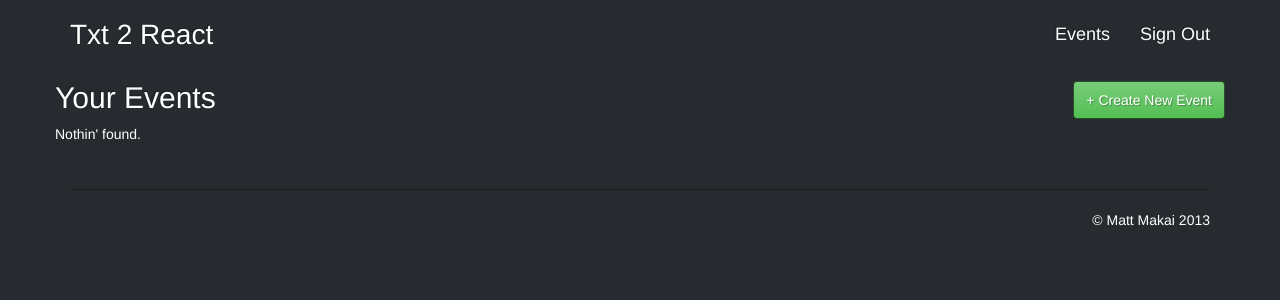
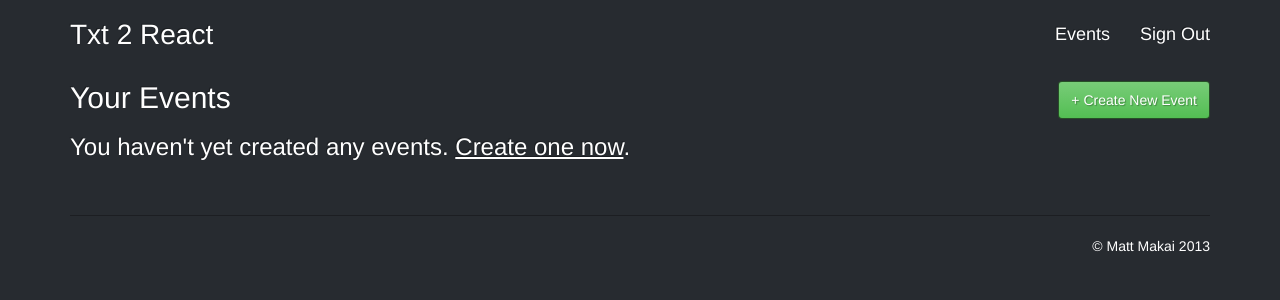
Before and after one commit to mattmakai/txt2react, a Django app: page /events/list/ in a window 1280 px wide. Shown: the top 300 px of the page. Run offline with Django 3.2, Linux system fonts and the light colour scheme; the visitor is signed in with stand-in values (Sample User, id 1); data comes from the database, SQL or seed files in the repository; data that the repository does not hold is empty; some libraries are stand-ins or nearby versions.

Commit message:
adding webhook for twilio to send messages for events

```diff
--- a/reactions/views.py
+++ b/reactions/views.py
@@ -2,6 +2,7 @@ from datetime import datetime
 
 from django.core.urlresolvers import reverse
 from django.http import HttpResponse, HttpResponseRedirect
+from django.views.decorators.csrf import csrf_exempt
 from django.views.generic import ListView, CreateView, DetailView
 
 from braces.views import LoginRequiredMixin
@@ -43,6 +44,7 @@ class CreateEventView(LoginRequiredMixin, CreateView):
 class EventDetailView(LoginRequiredMixin, DetailView):
     model = ReactionEvent
 
+@csrf_exempt
 def respond_to_msg(request):
     if request.method == 'POST':
         r = Reaction()
--- a/templates/base.html
+++ b/templates/base.html
@@ -31,7 +31,7 @@
     </div>
     {% endif %}
 
-    <div id="footer">
+    <div id="footer" style="margin-top: 25px;">
       <div class="container" style="margin-top: 25px;">
          <hr/>
          <p style="text-align: right;">
--- a/templates/reactions/reactionevent_list.html
+++ b/templates/reactions/reactionevent_list.html
@@ -21,6 +21,7 @@
 {% block content %}
     <div class="container">
         <div class="row">
+            <div class="col-md-12">
                 <h2>Your Events <span class="pull-right"><a href="{% url 'create_event' %}" class="btn btn-success">+ Create New Event</a></span></h2>
                 {% if object_list %}
                 <br/>
@@ -43,8 +44,11 @@
                     </tbody>
                 </table>
                 {% else %}
-                Nothin' found.
+                    <h3>You haven't yet created any events.
+                    <a href="{% url 'create_event' %}" style="text-decoration: underline;">Create one now</a>.
+                    </h3>
                 {% endif %}
+            </div>
         </div>
     </div>
 {% endblock %}
```
Lines whose indentation alone changed are shown as unchanged.
